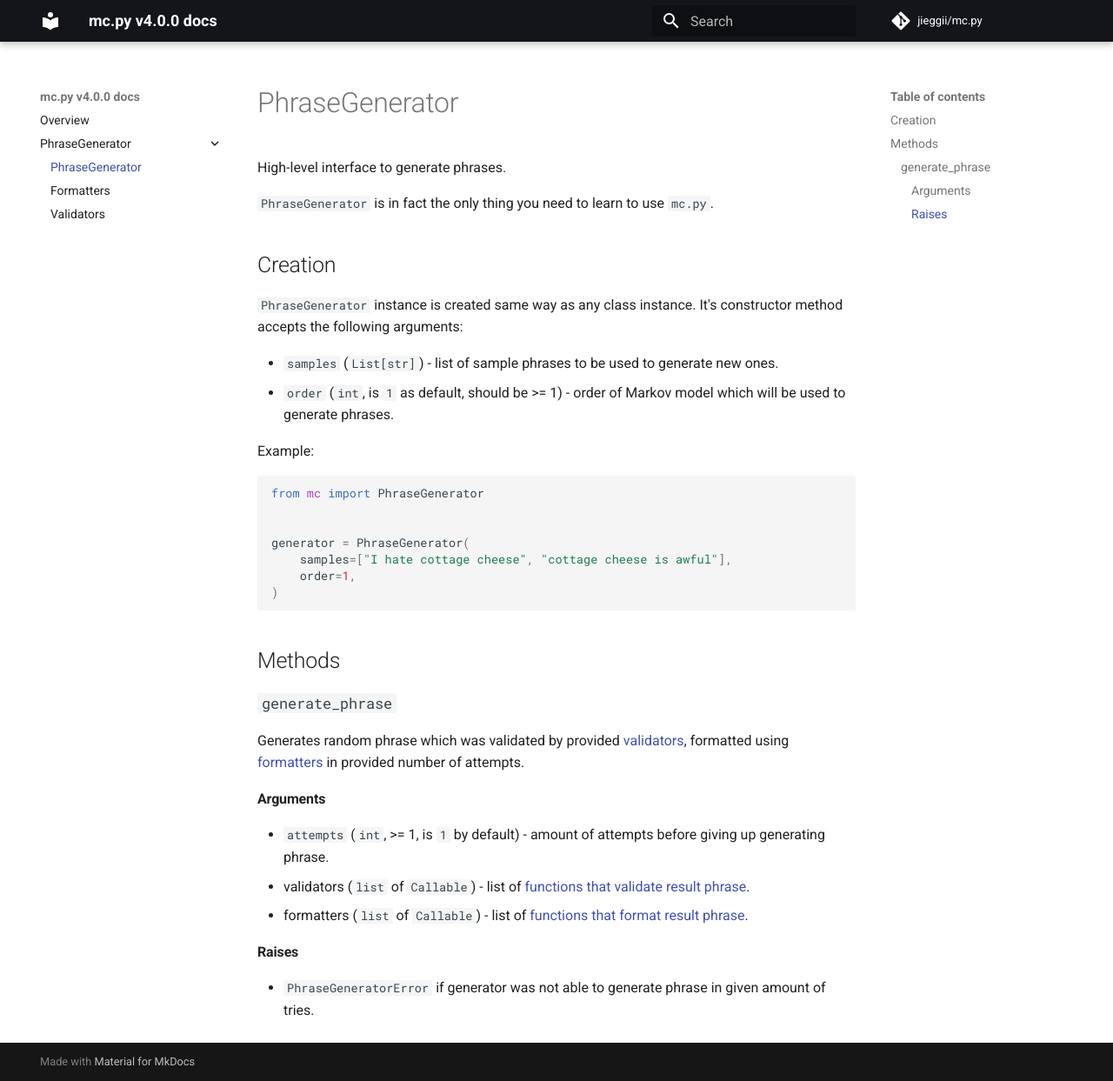
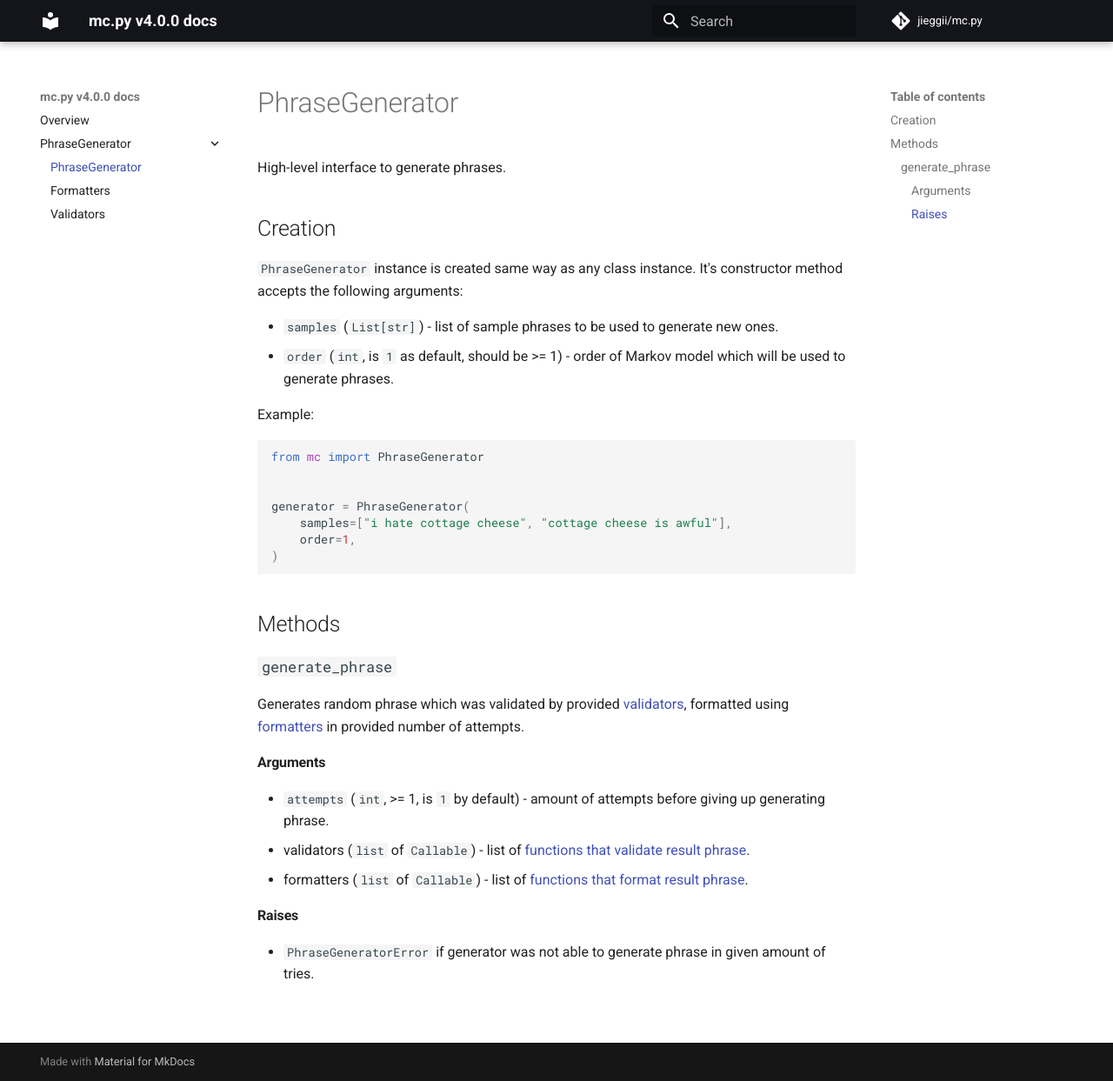
Before and after one commit to jieggii/mc.py, an MkDocs documentation site: the page built from docs/PhraseGenerator/index.md, in a window 1280 px wide and 1243 px high. Shown: the whole window at 87% size. Built offline with MkDocs 1.6.1 and Material for MkDocs 9.7.7, drawn with Linux system fonts in a browser that asks for light colours; comment, search, counter and statistics services are not loaded.

Commit message:
Update docs

````diff
--- a/docs/PhraseGenerator/index.md
+++ b/docs/PhraseGenerator/index.md
@@ -1,7 +1,5 @@
 # PhraseGenerator
 High-level interface to generate phrases.
-
-`PhraseGenerator` is in fact the only thing you need to learn to use `mc.py`.
 
 ## Creation
 `PhraseGenerator` instance is created same way as any class instance.
@@ -16,7 +14,7 @@ from mc import PhraseGenerator
 
 
 generator = PhraseGenerator(
-    samples=["I hate cottage cheese", "cottage cheese is awful"],
+    samples=["i hate cottage cheese", "cottage cheese is awful"],
     order=1,
 )
 ```
````
